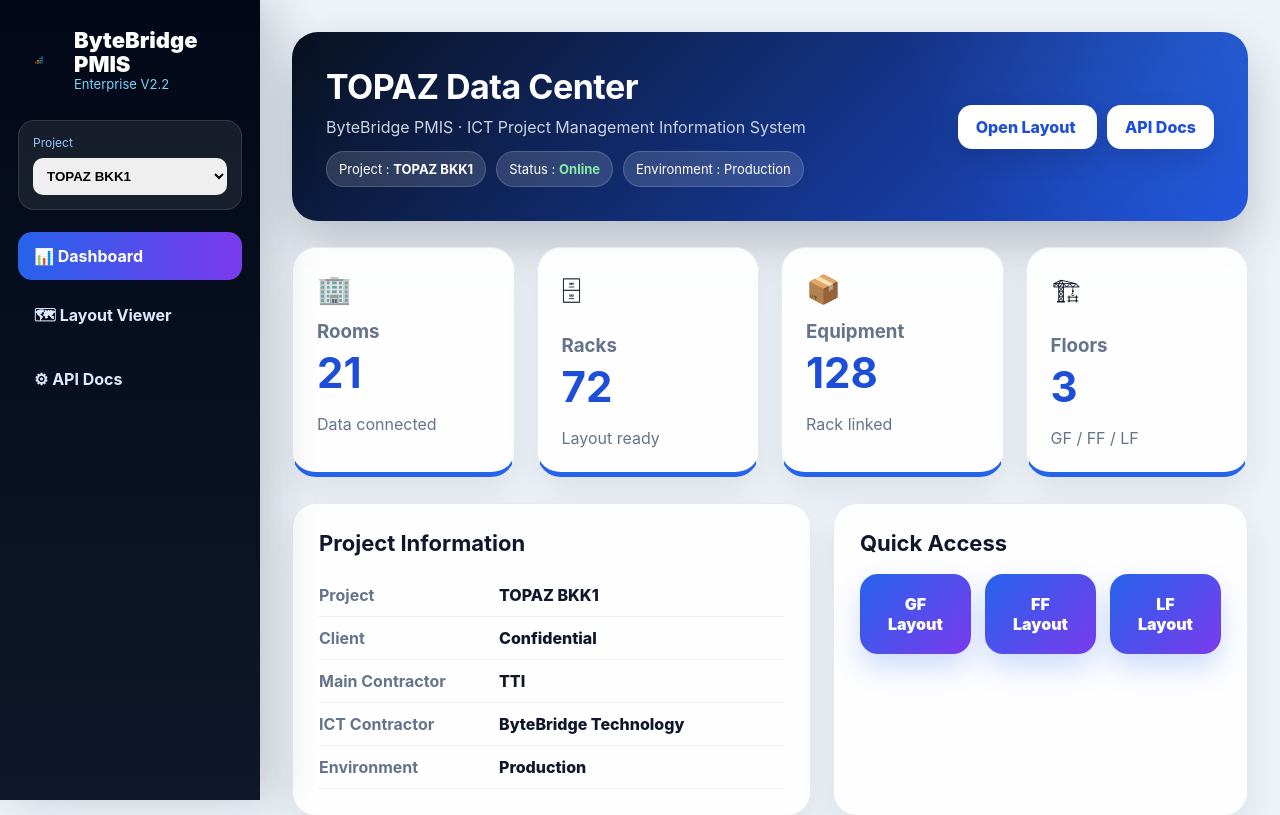
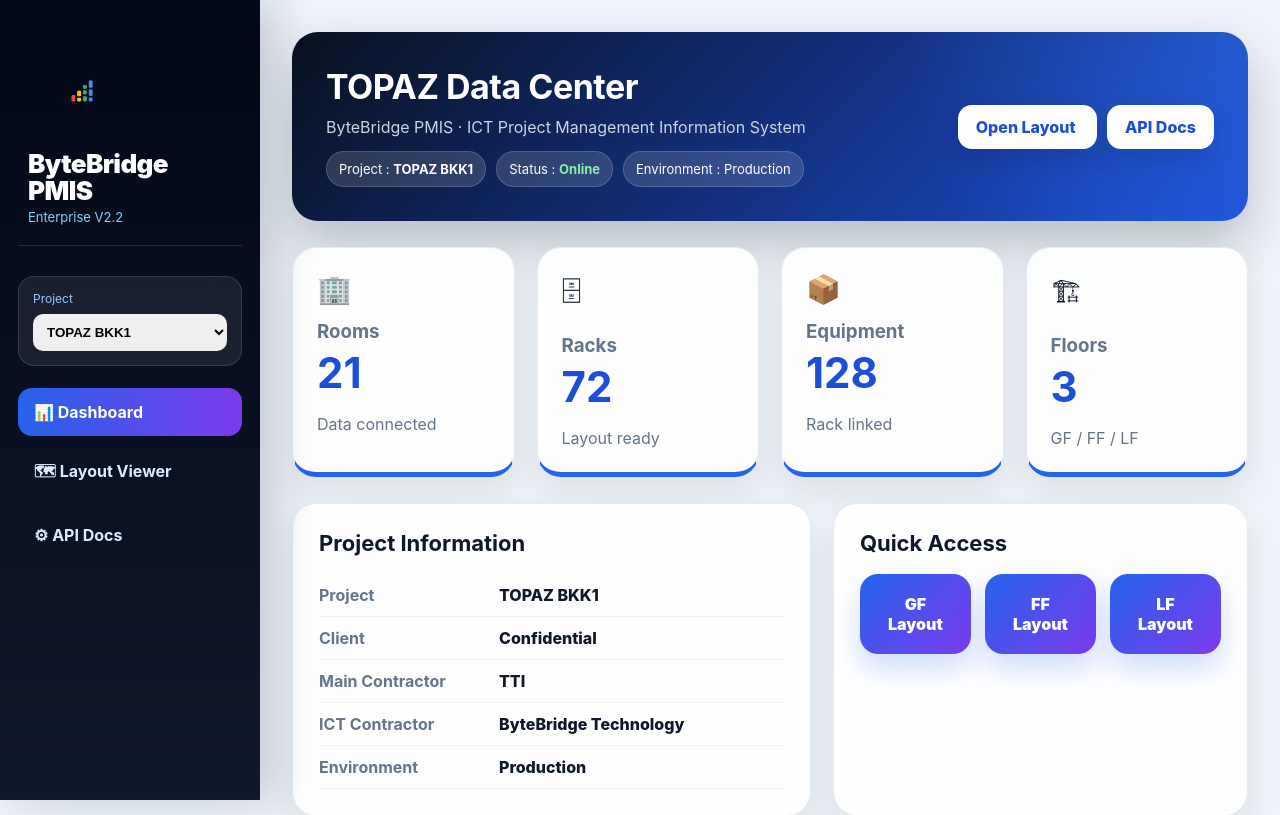
Before and after one commit to TKDevgirl/PMIS-Enterprise, a FastAPI app: page /dashboard in a window 1280 px wide. Shown: the top 815 px of the page. Run offline with FastAPI, Linux system fonts and the light colour scheme.

Commit message:
Update dashboard.css

```diff
--- a/app/static/css/dashboard.css
+++ b/app/static/css/dashboard.css
@@ -20,19 +20,33 @@ body {
 
 .brand-box {
   display: flex;
+  flex-direction: column;
+  align-items: flex-start;
   gap: 14px;
-  align-items: center;
-  margin-bottom: 28px;
+  margin-bottom: 30px;
+  padding: 18px 10px 20px;
+  border-bottom: 1px solid rgba(255,255,255,.12);
 }
 
 .logo {
-  width: 42px;
-  height: 42px;
+  width: 120px;
+  height: auto;
   object-fit: contain;
+  margin-left: -6px;
 }
 
-.brand { font-size: 22px; font-weight: 900; line-height: 1.1; }
-.sub { color: #7dd3fc; font-size: 13px; }
+.brand {
+  font-size: 26px;
+  font-weight: 900;
+  line-height: 1.05;
+  letter-spacing: -0.6px;
+}
+
+.sub {
+  color: #7dd3fc;
+  font-size: 13px;
+  margin-top: 4px;
+}
 
 .project-box {
   background: rgba(255,255,255,.08);
```
